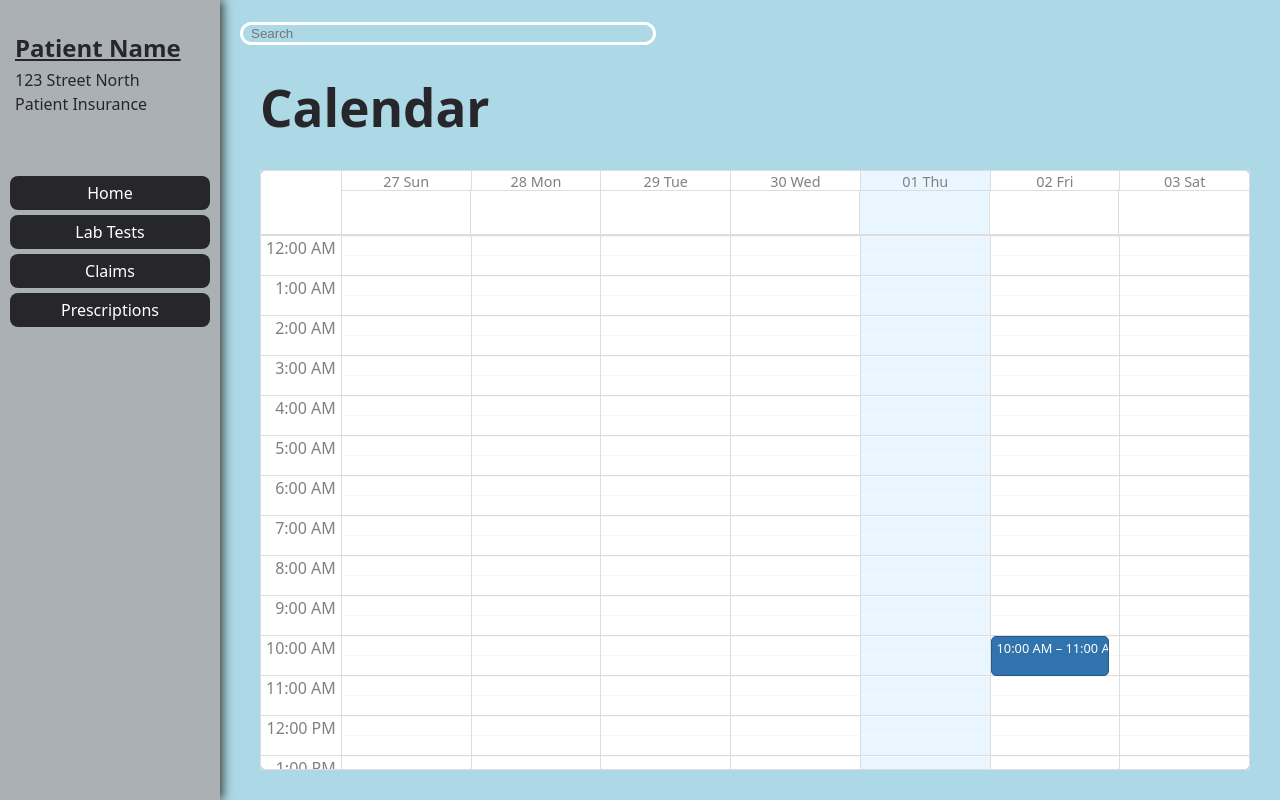
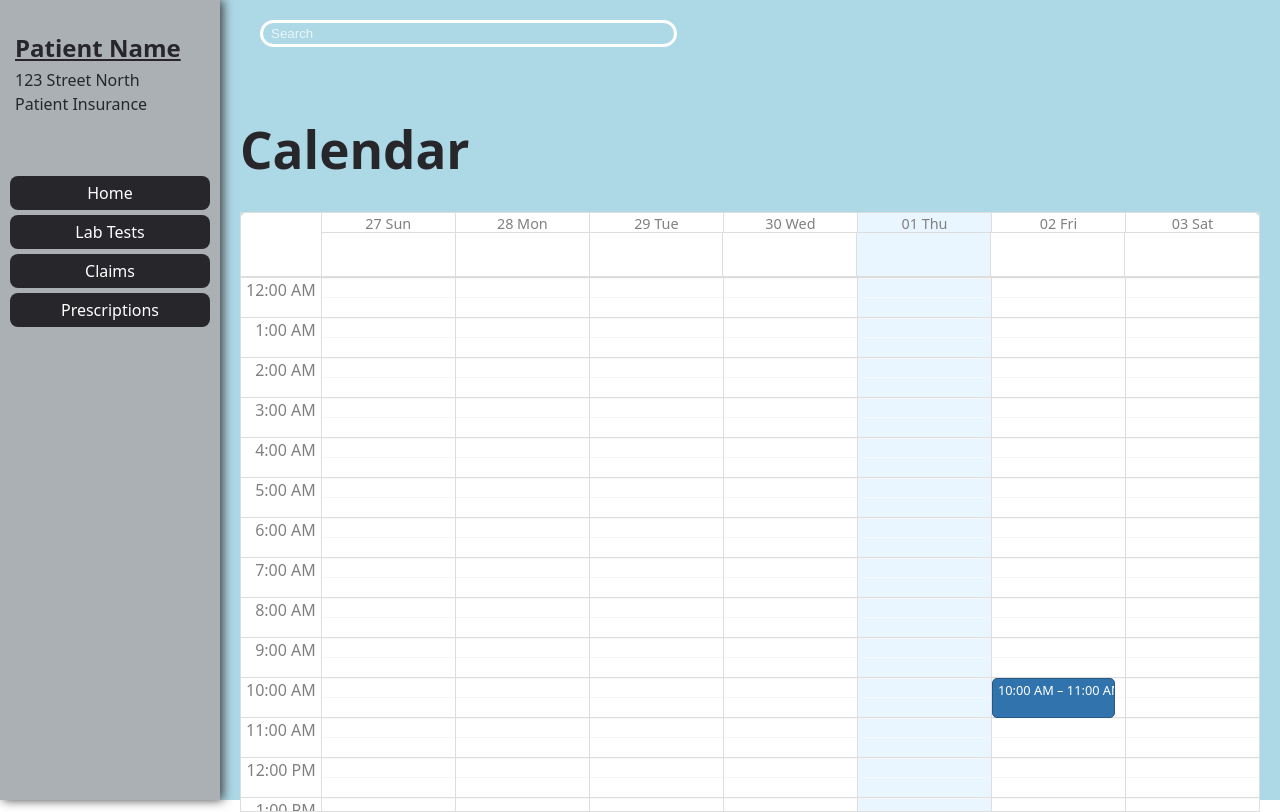
Before and after one commit to jbaremoney/emrks455, a React (Vite) app in the folder emrks455/client/: page /home in a window 1280 px wide. Built offline with nearby package versions, Linux system fonts and the light colour scheme.

Commit message:
update home page

```diff
--- a/emrks455/client/src/index.css
+++ b/emrks455/client/src/index.css
@@ -120,3 +120,18 @@ button:focus-visible {
   cursor: pointer;
   transition: border-color 0.25s;
 }
+
+.search-bar {
+  width: 400px;
+  margin-left: 20px;
+  padding: 3px 3px 3px 8px;
+  background-Color: lightblue;
+  border: white solid;
+  border-Radius: 20px;
+  color: black;
+}
+
+.search-bar::placeholder {
+  color: white;
+  opacity: 75%;
+}
--- a/emrks455/client/src/pages/CreateAccountPage.jsx
+++ b/emrks455/client/src/pages/CreateAccountPage.jsx
@@ -31,7 +31,7 @@ function CreateAccountPage() {
             <input className='textfield'
                 type="text"
                 value={insurance}
-                onChange={(e) => setPassword(e.target.value)}
+                onChange={(e) => setInsurance(e.target.value)}
                 required
                 style={{ marginBottom: '10px', padding: '8px' }}
             />
@@ -39,7 +39,7 @@ function CreateAccountPage() {
             <input className='textfield'
                 type="text"
                 value={address}
-                onChange={(e) => setPassword(e.target.value)}
+                onChange={(e) => setAddress(e.target.value)}
                 required
                 style={{ marginBottom: '10px', padding: '8px' }}
             />
--- a/emrks455/client/src/pages/HomePage.jsx
+++ b/emrks455/client/src/pages/HomePage.jsx
@@ -1,4 +1,5 @@
 import React from 'react';
+import { useState } from 'react';
 import { Calendar, dateFnsLocalizer } from 'react-big-calendar';
 import format from 'date-fns/format';
 import parse from 'date-fns/parse';
@@ -32,8 +33,13 @@ const events = [
   },
 ];
 
+const patientResults = ['Alice', 'Bob', 'Charlie', 'Diana'];
+const doctorResults = ['Poop', 'Fart', 'Charlie', 'Diana']
+
 function HomePage() {
   const { user } = useAuth();
+  const [showResults, setShowResults] = useState(false);
+
   return (
     <div style={{ display: 'flex', height: '100vh', width: '100vw' }}>
       <div id="sidebar" >
@@ -46,11 +52,44 @@ function HomePage() {
         <button className="fixed-button" type="submit" style={{ marginTop: '5px', marginLeft:'10px', padding: '5px', borderRadius: '8px', width:'200px' }}> Prescriptions </button>
       </div>
 
-      <div style={{flex: 1, backgroundColor: 'lightblue', padding: '20px', overflowY: 'auto' }}>
-        <input style={{width:'400px', backgroundColor:'lightblue', border:'white solid', borderRadius:'20px', paddingLeft:'8px', color:'black'}}
-          placeholder='Search'
+      <div style={{ flex: 1, padding: '20px', backgroundColor: 'lightblue', position: 'relative' }}>
+        <input
+          className="search-bar"
+          placeholder="Search"
+          onFocus={() => setShowResults(true)}
+          onBlur={() => setTimeout(() => setShowResults(false), 100)}
         />
-        <h1 style={{ padding: "0 0 0 20px",color: '#27272b' }}>Calendar</h1>
+
+        {showResults && (
+          <div
+            style={{
+              position: 'absolute',
+              marginLeft: '25px',
+              top: '60px',
+              width: '400px',
+              backgroundColor: 'white',
+              border: '1px solid #ccc',
+              borderRadius: '6px',
+              boxShadow: '0 4px 8px rgba(0,0,0,0.1)',
+              zIndex: 1,
+            }}
+          >
+            {results.map((name, index) => (
+              <div
+                key={index}
+                style={{
+                  padding: '8px',
+                  borderBottom: '1px solid #eee',
+                  cursor: 'pointer'
+                }}
+              >
+                {name}
+              </div>
+            ))}
+          </div>
+        )}
+
+        <h1 style={{ paddingTop: '40px', color: '#27272b' }}>Calendar</h1>
         <Calendar
           localizer={localizer}
           events={events}
@@ -58,12 +97,17 @@ function HomePage() {
           endAccessor="end"
           views={['week']}
           defaultView="week"
-          toolbar = {false}
-          style={{ height: 600, margin: '10px 10px 10px 20px', backgroundColor: 'white', color:"gray", borderRadius: '8px' }}
+          toolbar={false}
+          style={{
+            height: 600,
+            margin: '10px 0',
+            backgroundColor: 'white',
+            color: 'gray',
+            borderRadius: '8px',
+          }}
         />
       </div>
     </div>
   );
 }
-
 export default HomePage;
```
